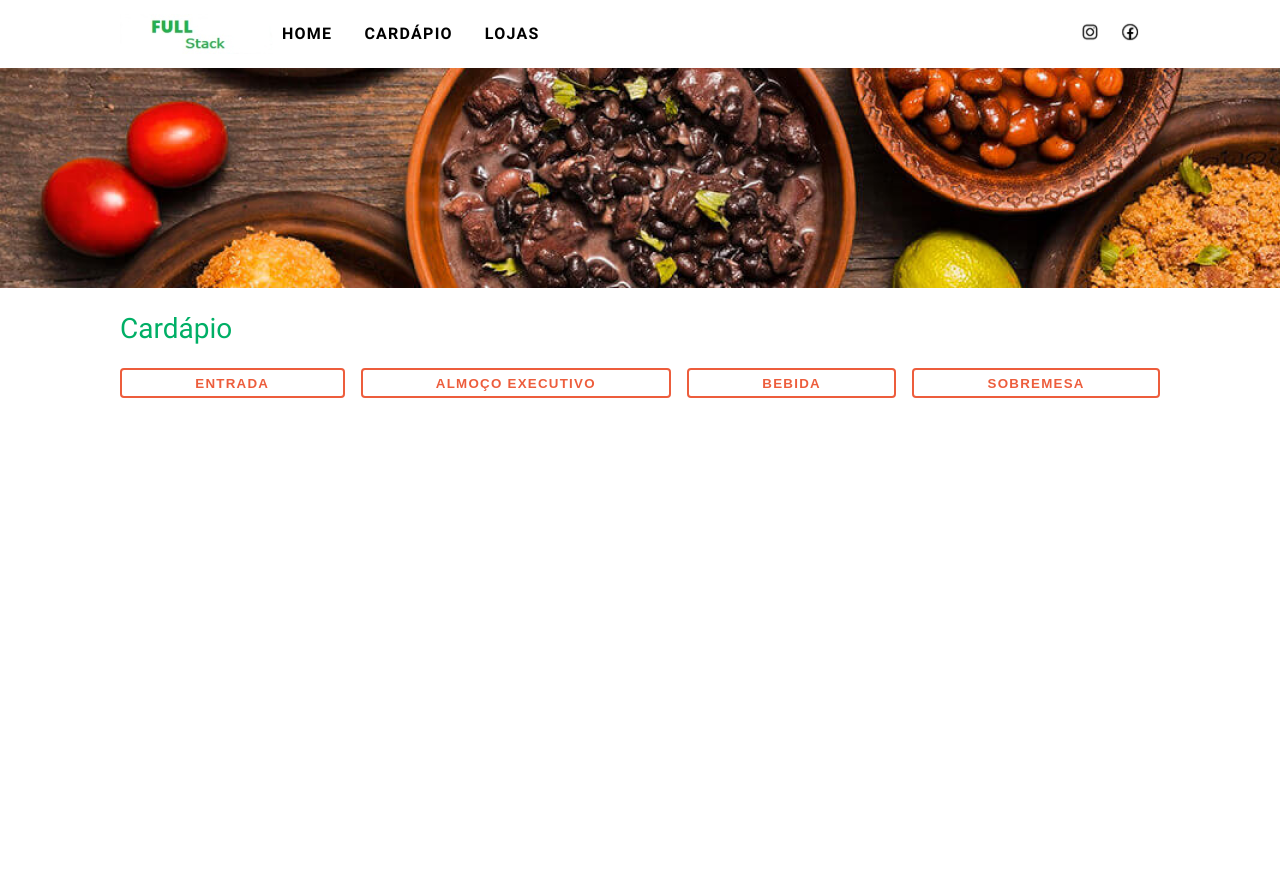
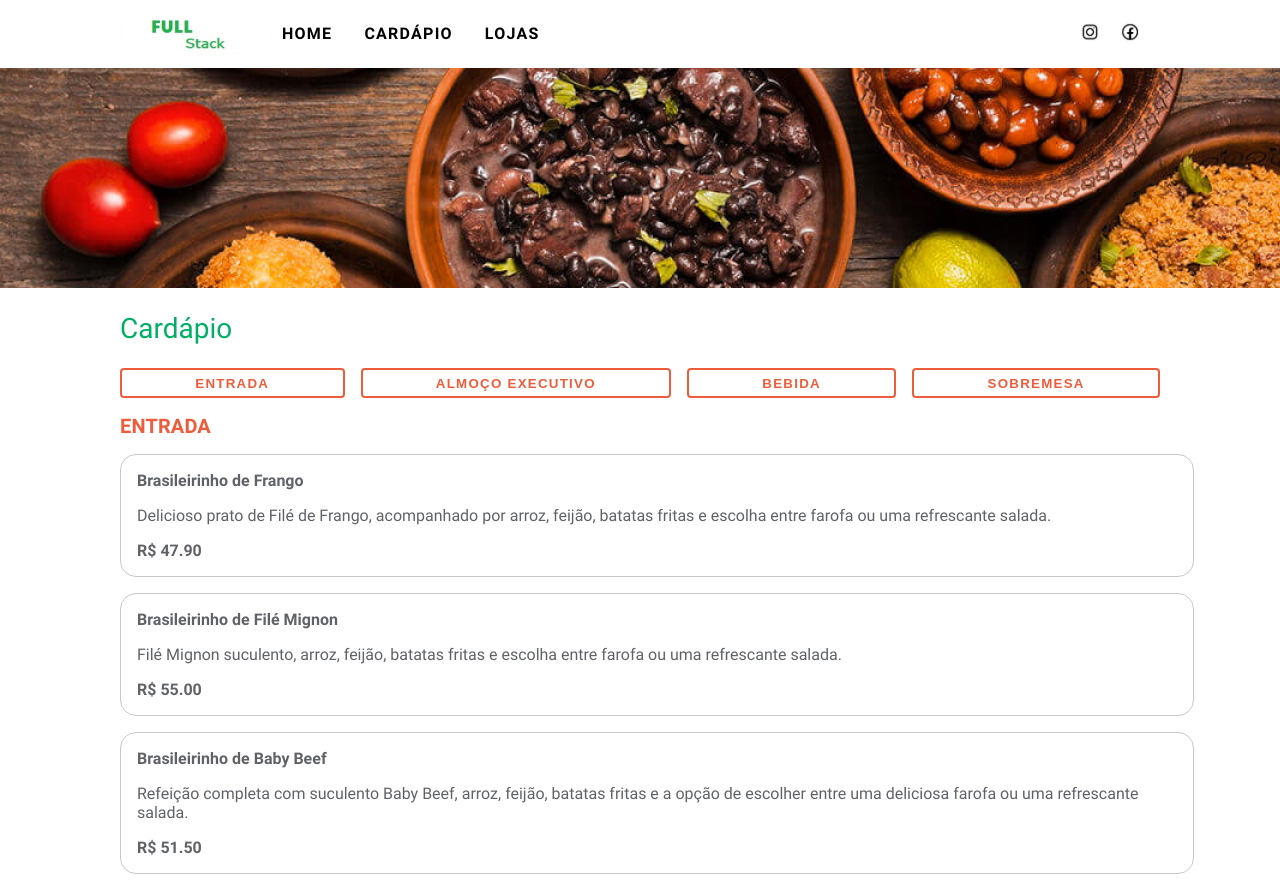
Before and after one commit to julianaqribeiro/front-end-full-stack-avancado, a React (Create React App) app: page /cardapio in a window 1280 px wide. Shown: the top 889 px of the page. Before the commit the page ends 800 px from the top, so only its background shows below. Built offline with nearby package versions, Linux system fonts and the light colour scheme.

Commit message:
Criação do componente ItemCardapio

```diff
--- a/src/cardapio.json
+++ b/src/cardapio.json
@@ -3,19 +3,37 @@
     {
         "itens": [
           {
-            "descricao": "Delicioso prato de Filé de Frango, acompanhado por arroz, feijão, batatas fritas e escolha entre farofa ou uma refrescante salada. Uma refeição que agrada a todos os paladares!",
+            "descricao": "Delicioso prato de Filé de Frango, acompanhado por arroz, feijão, batatas fritas e escolha entre farofa ou uma refrescante salada.",
             "id": 4,
             "nome": "Brasileirinho de Frango",
             "preco": "R$ 47.90"
           },
           {
-            "descricao": "Filé Mignon suculento, arroz, feijão, batatas fritas e escolha entre farofa ou uma refrescante salada. Um banquete que atende a todos os gostos!\r\n\r\n",
+            "descricao": "Filé Mignon suculento, arroz, feijão, batatas fritas e escolha entre farofa ou uma refrescante salada.",
             "id": 5,
             "nome": "Brasileirinho de Filé Mignon",
             "preco": "R$ 55.00"
           },
           {
-            "descricao": "Refeição completa com suculento Baby Beef, arroz, feijão, batatas fritas e a opção de escolher entre uma deliciosa farofa ou uma refrescante salada. Uma refeição que satisfaz todos os desejos!\r\n\r\n",
+            "descricao": "Refeição completa com suculento Baby Beef, arroz, feijão, batatas fritas e a opção de escolher entre uma deliciosa farofa ou uma refrescante salada.",
+            "id": 6,
+            "nome": "Brasileirinho de Baby Beef",
+            "preco": "R$ 51.50"
+          },
+          {
+            "descricao": "Delicioso prato de Filé de Frango, acompanhado por arroz, feijão, batatas fritas e escolha entre farofa ou uma refrescante salada.",
+            "id": 4,
+            "nome": "Brasileirinho de Frango",
+            "preco": "R$ 47.90"
+          },
+          {
+            "descricao": "Filé Mignon suculento, arroz, feijão, batatas fritas e escolha entre farofa ou uma refrescante salada.",
+            "id": 5,
+            "nome": "Brasileirinho de Filé Mignon",
+            "preco": "R$ 55.00"
+          },
+          {
+            "descricao": "Refeição completa com suculento Baby Beef, arroz, feijão, batatas fritas e a opção de escolher entre uma deliciosa farofa ou uma refrescante salada.",
             "id": 6,
             "nome": "Brasileirinho de Baby Beef",
             "preco": "R$ 51.50"
@@ -26,19 +44,19 @@
     {
       "itens": [
         {
-          "descricao": "Delicioso prato de Filé de Frango, acompanhado por arroz, feijão, batatas fritas e escolha entre farofa ou uma refrescante salada. Uma refeição que agrada a todos os paladares!",
+          "descricao": "Delicioso prato de Filé de Frango, acompanhado por arroz, feijão, batatas fritas e escolha entre farofa ou uma refrescante salada.",
           "id": 4,
           "nome": "Brasileirinho de Frango",
           "preco": "R$ 47.90"
         },
         {
-          "descricao": "Filé Mignon suculento, arroz, feijão, batatas fritas e escolha entre farofa ou uma refrescante salada. Um banquete que atende a todos os gostos!\r\n\r\n",
+          "descricao": "Filé Mignon suculento, arroz, feijão, batatas fritas e escolha entre farofa ou uma refrescante salada.",
           "id": 5,
           "nome": "Brasileirinho de Filé Mignon",
           "preco": "R$ 55.00"
         },
         {
-          "descricao": "Refeição completa com suculento Baby Beef, arroz, feijão, batatas fritas e a opção de escolher entre uma deliciosa farofa ou uma refrescante salada. Uma refeição que satisfaz todos os desejos!\r\n\r\n",
+          "descricao": "Refeição completa com suculento Baby Beef, arroz, feijão, batatas fritas e a opção de escolher entre uma deliciosa farofa ou uma refrescante salada.",
           "id": 6,
           "nome": "Brasileirinho de Baby Beef",
           "preco": "R$ 51.50"
@@ -78,7 +96,7 @@
           "preco": "R$ 20.00"
         },
         {
-          "descricao": "Doce equilibrado, massa nutritiva. Uma escolha saudável e deliciosa!",
+          "descricao": "Doce equilibrado, massa nutritiva.",
           "id": 8,
           "nome": "Torta de Banana Integral",
           "preco": "R$ 29.90"
--- /dev/null
+++ b/src/components/itemCardapio/ItemCardapio.css
@@ -0,0 +1,25 @@
+.container-item-cardapio{
+    display: flex;
+    flex-direction: row;
+    width: 100%;
+    border: 1px solid rgba(151, 151, 151, 0.53);
+    align-items: center;
+    padding: 16px;
+    border-radius: 16px;
+    width: 100%;
+}
+
+.item-cardapio{
+    display: flex;
+    flex-direction: column;
+    gap: 16px;
+    color: rgba(95, 99, 104, 1);
+}
+
+.nome-item{
+    font-weight: bold;
+}
+
+.preco-item{
+    font-weight: bold;
+}
--- /dev/null
+++ b/src/components/itemCardapio/ItemCardapio.jsx
@@ -0,0 +1,22 @@
+import './ItemCardapio.css';
+
+const ItemCardapio = ({nome, descricao, preco}) => {
+
+    return (
+        <div className="container-item-cardapio">
+            <div className="item-cardapio">
+                <div className="nome-item">
+                    <span>{ nome }</span>
+                </div>
+                <div>
+                    <div>{ descricao }</div>
+                </div>
+                <div className="preco-item">
+                    <span>{ preco }</span>
+                </div>
+            </div>
+        </div>
+    );
+}
+
+export default ItemCardapio
--- a/src/pages/cardapio/Cardapio.css
+++ b/src/pages/cardapio/Cardapio.css
@@ -3,3 +3,10 @@
     flex-direction: column;
     gap: 16px;
 }
+
+.container-itens-cardapio{
+    display: flex;
+    flex-direction: column;
+    gap: 16px;
+    width: 100%;
+}
--- a/src/pages/cardapio/Cardapio.jsx
+++ b/src/pages/cardapio/Cardapio.jsx
@@ -5,12 +5,13 @@ import TabBar from "../../components/tabBar/TabBar";
 import { useState, useEffect } from 'react';
 import arquivoCardapio from "../../cardapio.json";
 import TituloSecudario from '../../components/tituloSecundario/TituloSecundario';
+import ItemCardapio from "../../components/itemCardapio/ItemCardapio";
 
 const Cardapio = () => {
 
     const [categorias, setCategorias] = useState([""]);
     const [itemSelecionado, setitemSelecionado] = useState('');
-    const [itensCardapio, setItensCardapio] = useState('');
+    const [itensCardapio, setItensCardapio] = useState([]);
 
     const getCategoriaSelecionada = (pItemSelecionado) => {
 
@@ -31,18 +32,36 @@ const Cardapio = () => {
             categorias.push(element.nome);
         });
         setCategorias(categorias);
+        setitemSelecionado(categorias[0]);
     },[])
 
+    useEffect(() => {
+
+        setItensCardapio([]);
+        arquivoCardapio.categorias.forEach(element => {
+            if (element.nome.toUpperCase() === itemSelecionado.toUpperCase()){
+                setItensCardapio([...element.itens]);
+            }
+        });
+
+    },[itemSelecionado])
 
     return (
         <div>
             <TituloPrincipal texto={"Cardápio"}></TituloPrincipal>
             <div class="container-tabBar">
                 <div>
-                    <TabBar itens = { categorias } itemFoco={categorias[0]} getCategoriaSelecionada={getCategoriaSelecionada}></TabBar>
+                    <TabBar itens = { categorias } itemFoco={ categorias[0] } getCategoriaSelecionada={getCategoriaSelecionada}></TabBar>
                 </div>
                 <div>
-                    <TituloSecudario texto={ itemSelecionado }></TituloSecudario>
+                    <TituloSecudario texto={ itemSelecionado.toUpperCase() }></TituloSecudario>
+                </div>
+                <div class="container-itens-cardapio">
+                {
+                    itensCardapio.map((item) =>
+                        <ItemCardapio nome={ item.nome } descricao={ item.descricao } preco={ item.preco }></ItemCardapio>
+                    )
+                }
                 </div>
             </div>
         </div>
```
